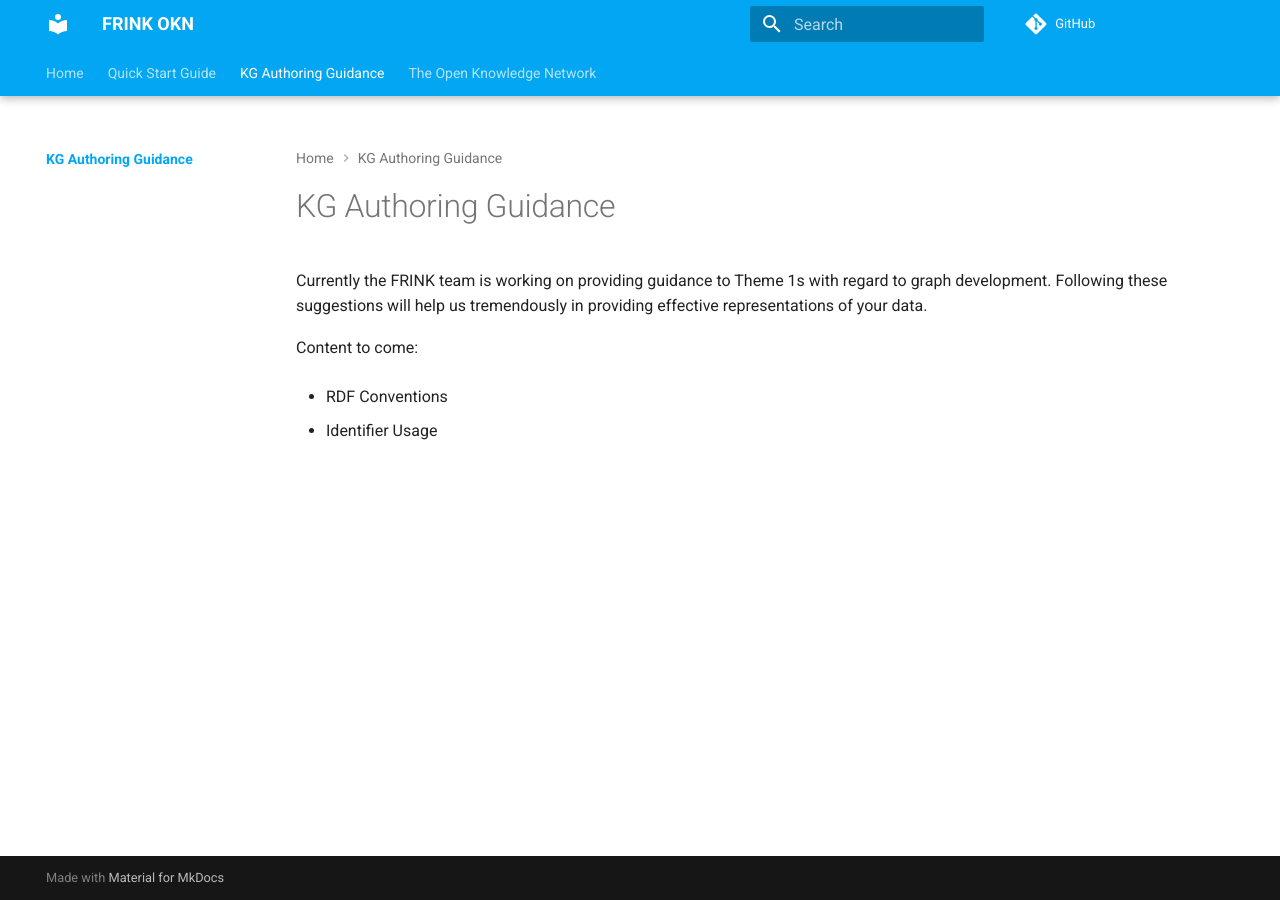
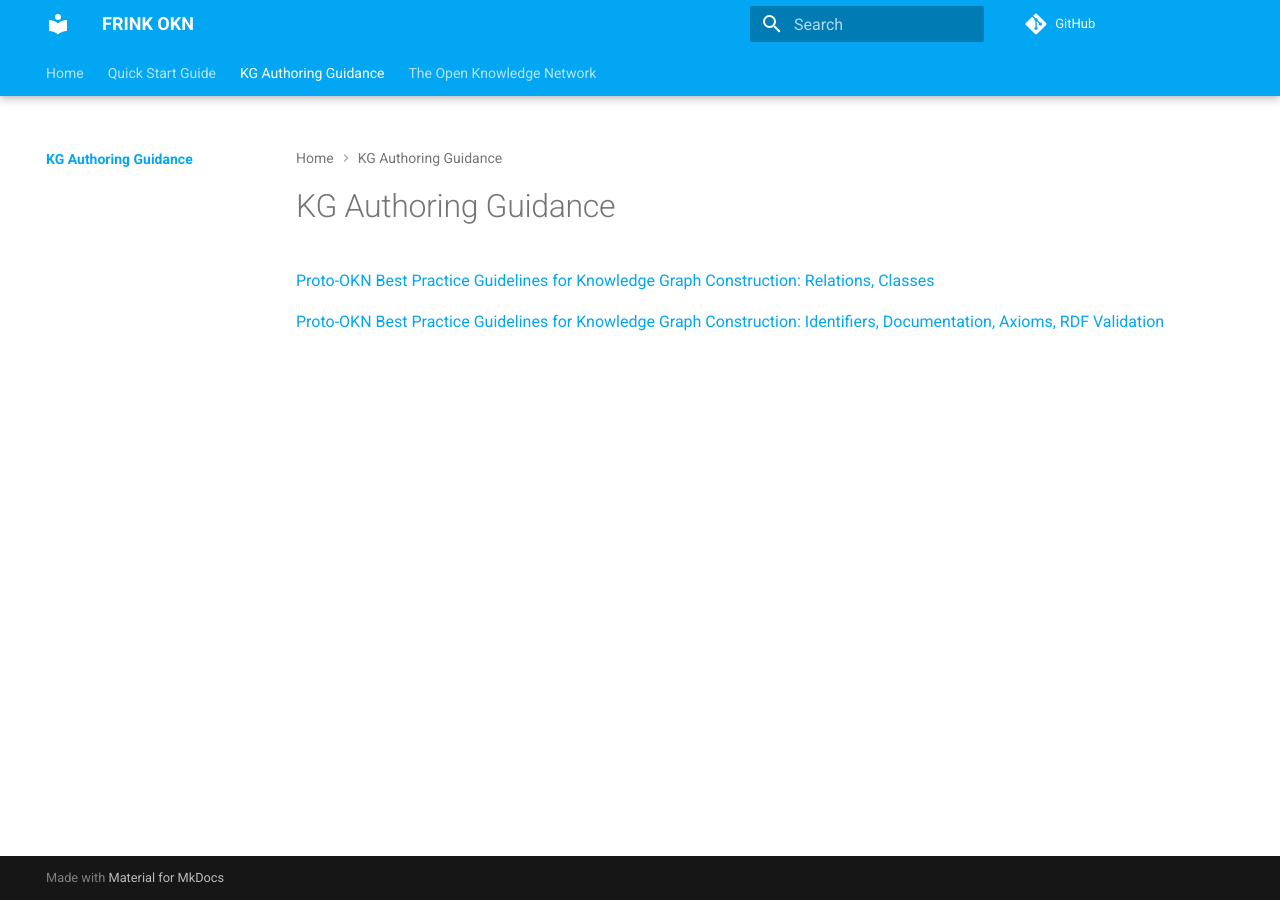
Before and after one commit to frink-okn/frink-landing-zone, an MkDocs documentation site: the page built from docs/guidance/index.md, in a window 1280 px wide. Built offline with MkDocs 1.6.1 and Material for MkDocs 9.7.7, drawn with Linux system fonts in a browser that asks for light colours; comment, search, counter and statistics services are not loaded.

Commit message:
new guidance page with links to Pascal''s guidance docs

```diff
--- a/docs/guidance/index.md
+++ b/docs/guidance/index.md
@@ -1,9 +1,5 @@
 # KG Authoring Guidance
 
-Currently the FRINK team is working on providing guidance to Theme 1s with regard to graph development. Following these suggestions will help us tremendously in providing effective representations of your data.
+[Proto-OKN Best Practice Guidelines for Knowledge Graph Construction: Relations, Classes](https://kastle-lab.github.io/education-gateway/resource-pages/graph-construction-guidelines-part2.html)
 
-Content to come:
-
-- RDF Conventions
-
-- Identifier Usage
+[Proto-OKN Best Practice Guidelines for Knowledge Graph Construction: Identifiers, Documentation, Axioms, RDF Validation](https://kastle-lab.github.io/education-gateway/resource-pages/graph-construction-guidelines.html)
```
